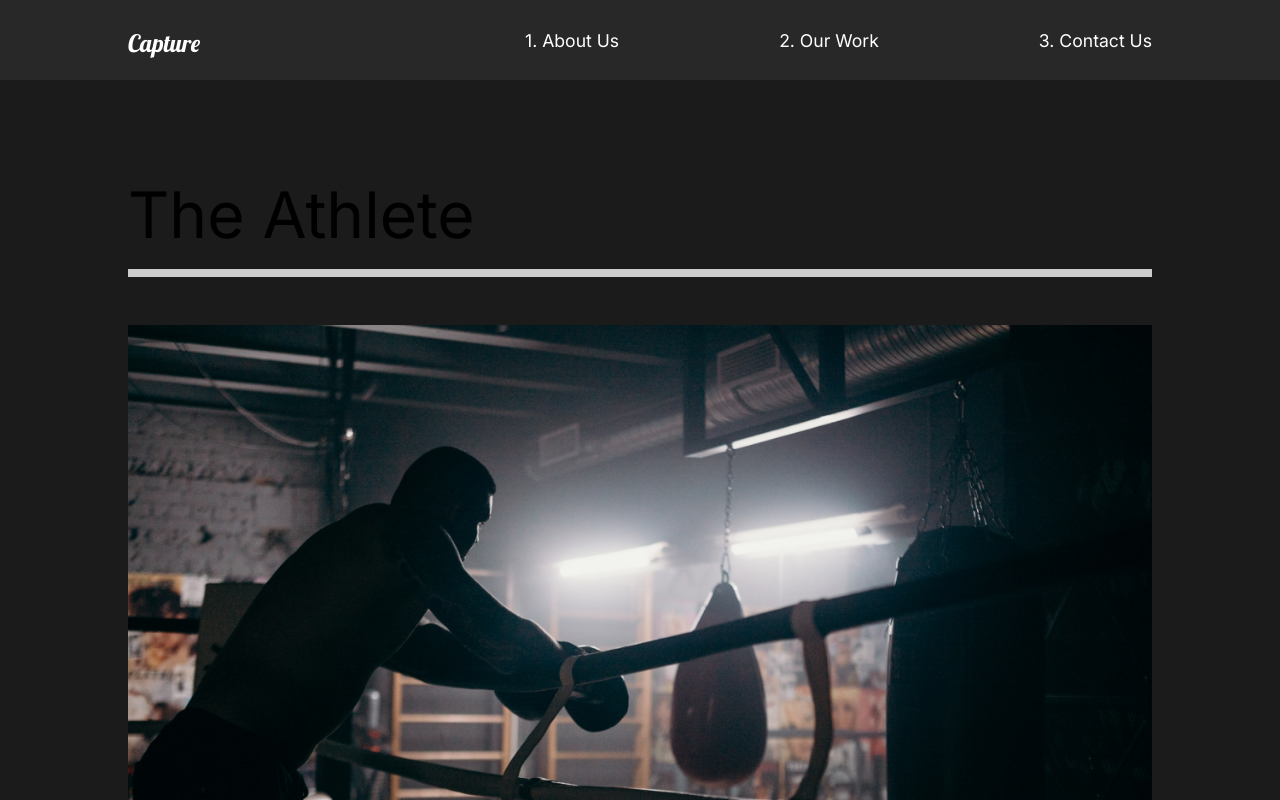
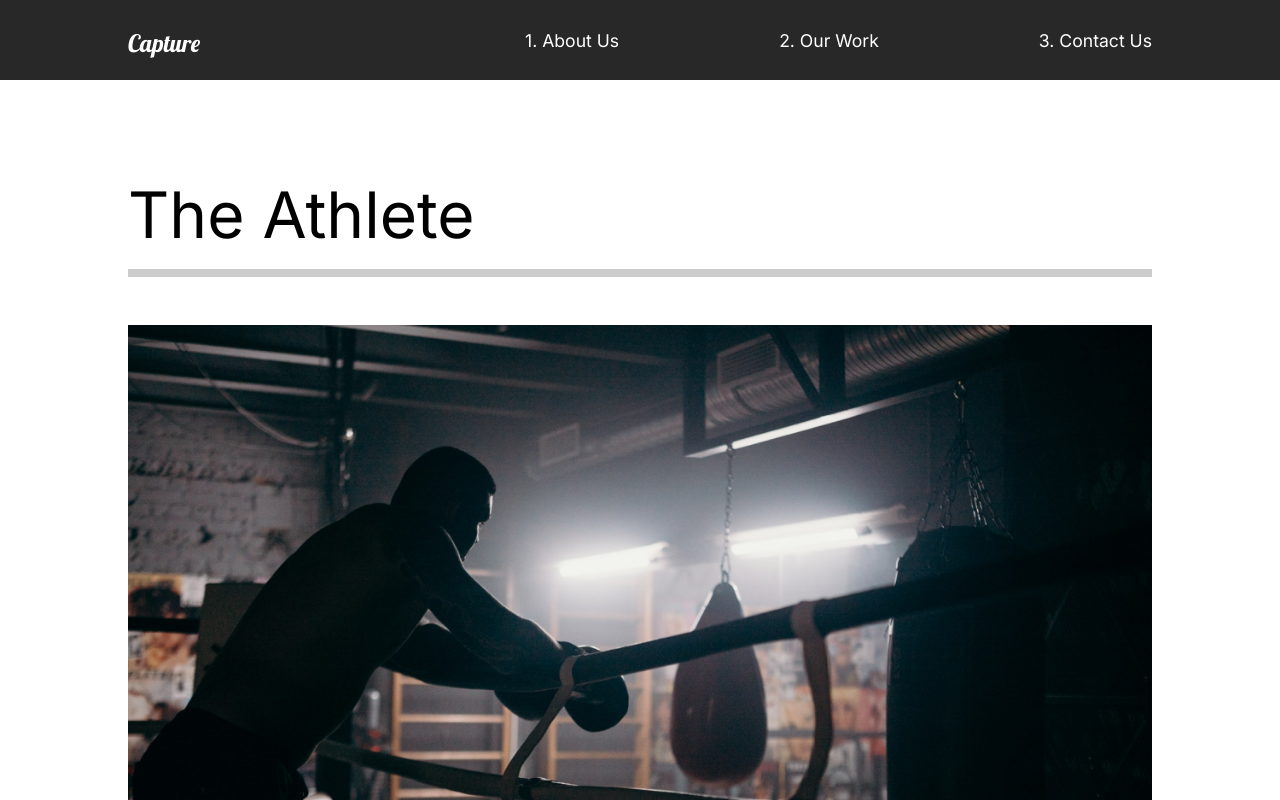
Before and after one commit to yarinmatmoni/Capture_Portofolio, a React (Create React App) app: page /work in a window 1280 px wide. Shown: the top 800 px of the page. Built offline with nearby package versions, Linux system fonts and the light colour scheme.

Commit message:
Add page transiotion

```diff
--- a/src/App.js
+++ b/src/App.js
@@ -8,14 +8,19 @@
 import Nav from "./components/Nav";
 import MovieDetail from "./pages/MovieDetail";
 //Router
-import {Switch,Route} from "react-router-dom";
+import {Switch,Route,useLocation} from "react-router-dom";
+//Animation
+import {AnimatePresence} from "framer-motion";
 
 function App() {
+  const location = useLocation();
+
   return (
     <div className="App">
       <GlobalStyle/>
       <Nav/>
-        <Switch>
+      <AnimatePresence exitBeforeEnter>
+        <Switch location={location} key={location.pathname}>
           <Route path="/" exact>
             <AboutUs/>
           </Route>
@@ -29,6 +34,7 @@
             <ContactUS/>
           </Route>
         </Switch>
+        </AnimatePresence>
     </div>
   );
 }
--- /dev/null
+++ b/src/animation.js
@@ -0,0 +1,21 @@
+
+export const pageAnimation = {
+    hidden:{
+        opacity:0,
+        y:300
+    },
+    show:{
+        opacity: 1,
+        y:0,
+        transition:{
+             duration: 1
+        }
+    },
+    exit:{
+        opacity: 0,
+        y:300,
+        transition:{
+            duration: 1
+       }
+    },
+};
--- a/src/pages/AboutUs.js
+++ b/src/pages/AboutUs.js
@@ -3,14 +3,17 @@
 import AboutSection from '../components/AboutSection';
 import FaqSection from '../components/FaqSection';
 import ServicesSection from '../components/ServicesSection';
+//Animations
+import {motion} from "framer-motion";
+import {pageAnimation} from "../animation";
 
 function AboutUs() {
     return (
-        <>
+        <motion.div variants={pageAnimation} initial="hidden" animate="show" exit="exit">
             <AboutSection/>
             <ServicesSection/>
             <FaqSection/>
-        </>
+        </motion.div>
     )
 };
 
--- a/src/pages/ContactUs.js
+++ b/src/pages/ContactUs.js
@@ -1,10 +1,13 @@
 import React from 'react';
+//Animations
+import {motion} from "framer-motion";
+import {pageAnimation} from "../animation";
 
 function ContactUs() {
     return (
-        <div>
+        <motion.div style={{background:"#fff"}} variants={pageAnimation} initial="hidden" animate="show" exit="exit">
             <h1>ContactUs</h1>
-        </div>
+        </motion.div>
     )
 };
 
--- a/src/pages/MovieDetail.js
+++ b/src/pages/MovieDetail.js
@@ -2,6 +2,9 @@
 import styled from "styled-components";
 import {useHistory} from "react-router-dom";
 import {MovieState} from "../movieState";
+//Animations
+import {motion} from "framer-motion";
+import {pageAnimation} from "../animation";
 
 function MovieDetail() {
 
@@ -19,7 +22,7 @@
     return (
         <>
             {movie && (
-                <Details>
+                <Details variants={pageAnimation} initial="hidden" animate="show" exit="exit">
                     <HeadLine>
                         <h2>{movie.title}</h2>
                         <img src={movie.mainImg} alt="movie" ></img>
@@ -39,7 +42,7 @@
 };
 
 //Styled Components
-const Details = styled.div`
+const Details = styled(motion.div)`
     color: white;
 `;
 const HeadLine = styled.div`
--- a/src/pages/OurWork.js
+++ b/src/pages/OurWork.js
@@ -5,10 +5,13 @@
 import athlete from "../img/athlete-small.png";
 import theracer from "../img/theracer-small.png";
 import goodtimes from "../img/goodtimes-small.png";
+//Animations
+import {motion} from "framer-motion";
+import {pageAnimation} from "../animation";
 
 function OurWork() {
     return (
-        <Work>
+        <Work style={{background:"#fff"}} variants={pageAnimation} initial="hidden" animate="show" exit="exit">
             <Movie>
                 <h2>The Athlete</h2>
                 <div className="line"></div>
@@ -34,7 +37,7 @@
     )
 };
 
-const Work = styled.div`
+const Work = styled(motion.div)`
     min-height: 100vh;
     overflow: hidden;
     padding: 5rem 8rem;
```
